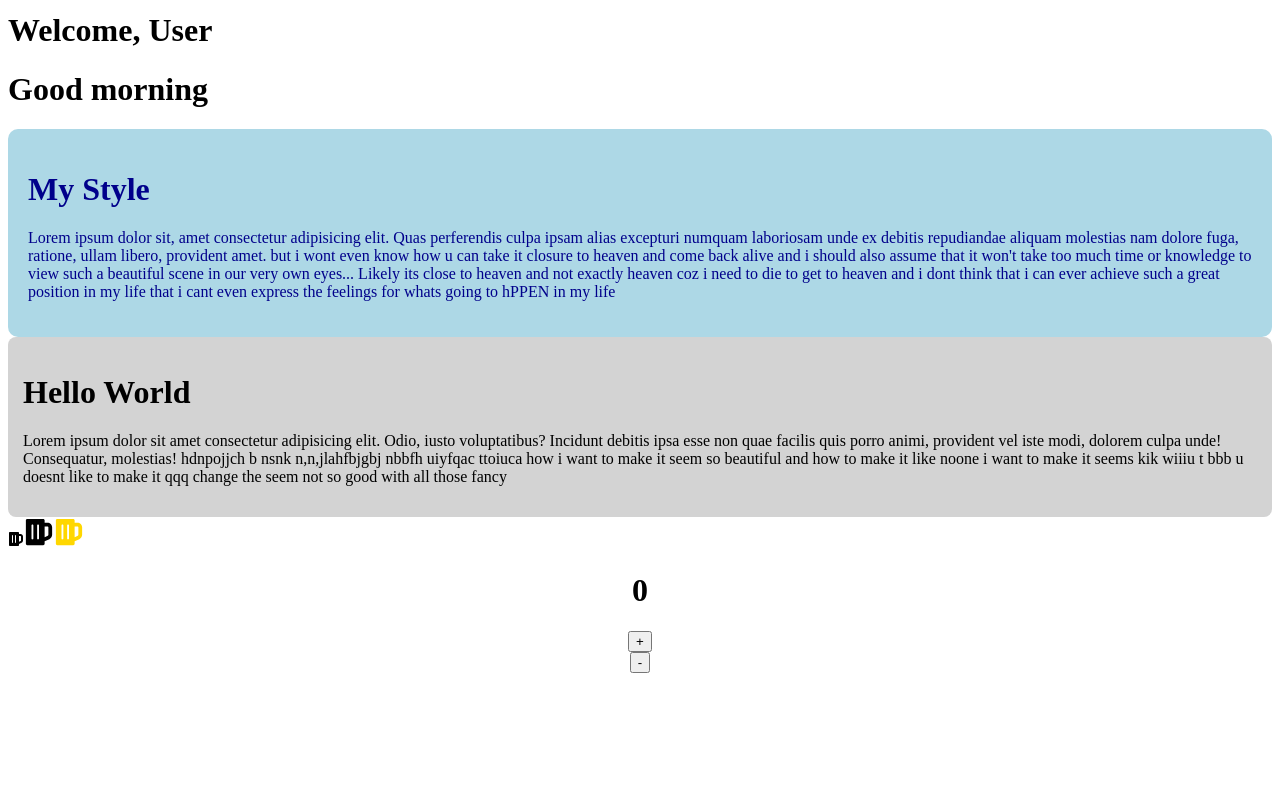
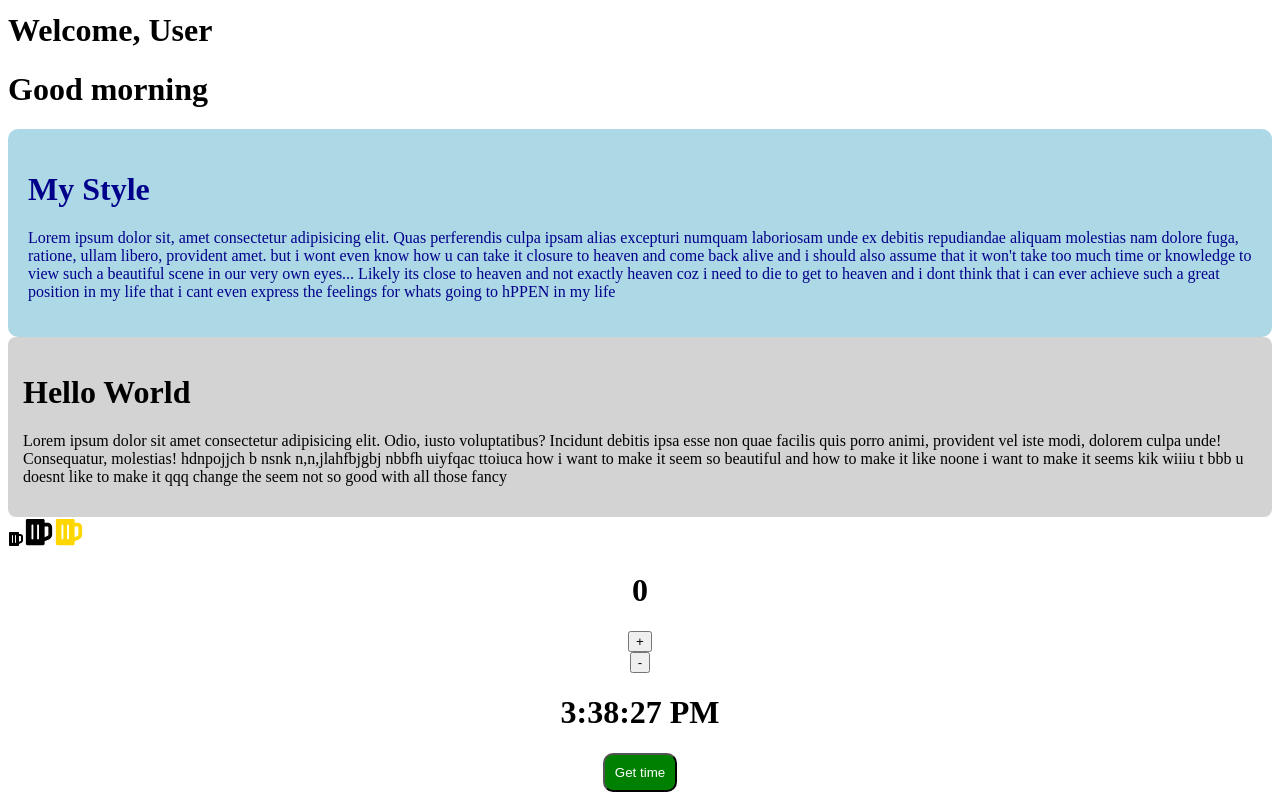
Before and after one commit to SujalKrG/react-demo, a React (Vite) app: page / in a window 1280 px wide. Shown: the part 439-1239 px from the top of the page. Before the commit the page ends 1120 px from the top, so only its background shows below. Built offline with nearby package versions, Linux system fonts and the light colour scheme.

Commit message:
Learnt to make a time update using button and setInterval using useState

```diff
--- a/src/App.jsx
+++ b/src/App.jsx
@@ -11,6 +11,7 @@ import StyledCard from './components/StyledCard'
 import ProfileCard from './components/ProfileCard'
 import IconComponent from './components/IconComponent'
 import CounterApp from './components/CounterApp'
+import TimeUpdate from './components/TimeUpdate'
 
 
 
@@ -28,6 +29,7 @@ const App = () => {
       <ProfileCard />
       <IconComponent />
       <CounterApp />
+      <TimeUpdate />
       <Footer />
     </div>
   )
--- /dev/null
+++ b/src/components/TimeUpdate.jsx
@@ -0,0 +1,31 @@
+import React, { useState } from "react";
+
+const TimeUpdate = () => {
+  let now = new Date().toLocaleTimeString();
+  const [updateTime, setUpdateTime] = useState(now);
+
+  function updateNow(){
+    let nowTime = new Date().toLocaleTimeString();
+    setUpdateTime(nowTime);
+  };
+  return (
+    <div
+      style={{ display: "flex", alignItems: "center", flexDirection: "column" }}
+    >
+      <h1>{updateTime}</h1>
+      <button
+        style={{
+          backgroundColor: "green",
+          color: "white",
+          padding: "10px",
+          borderRadius: "10px",
+        }}
+        onClick={updateNow}
+      >
+        Get time
+      </button>
+    </div>
+  );
+};
+
+export default TimeUpdate;
```
